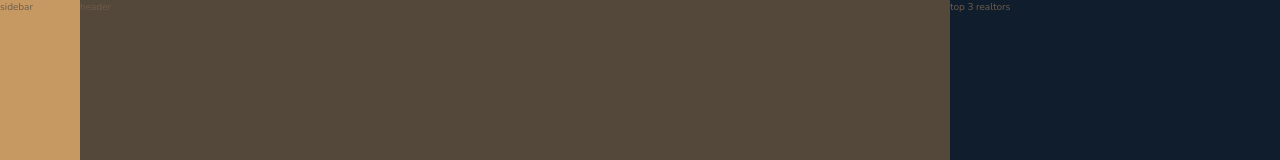
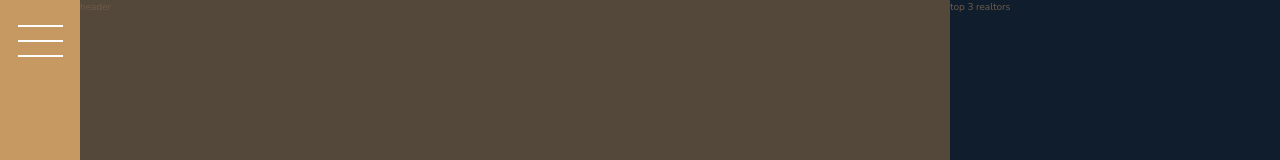
Before and after one commit to wahyuPM/Nexter, a website: page index.html in a window 1280 px wide. Shown: the top 160 px of the page. Drawn offline with nearby package versions, Linux system fonts and the light colour scheme.

Commit message:
add: sidebar button

```diff
--- a/index.html
+++ b/index.html
@@ -15,7 +15,7 @@
 
 <body class="container">
     <div class="sidebar">
-        sidebar
+        <button class="nav-btn"></button>
     </div>
 
     <header class="header">
--- a/sass/_sidebar.scss
+++ b/sass/_sidebar.scss
@@ -2,4 +2,34 @@
     background-color: $color-primary;
     grid-column: sidebar-start / sidebar-end;
     grid-row: 1 / -1;
+
+    display: flex;
+    justify-content: center;
 }
+
+.nav-btn {
+    border: none;
+    border-radius: 0;
+
+    background-color: #fff;
+    height: 2px;
+    width: 4.5rem;
+    margin-top: 4rem;
+
+    &::before,
+    &::after {
+        content: "";
+        background-color: #fff;
+        height: 2px;
+        width: 4.5rem;
+        display: block;
+    }
+
+    &::before {
+        transform: translateY(-1.5rem);
+    }
+
+    &::after {
+        transform: translateY(1.3rem);
+    }
+}
```
Also changed, not shown: css/style.css.
